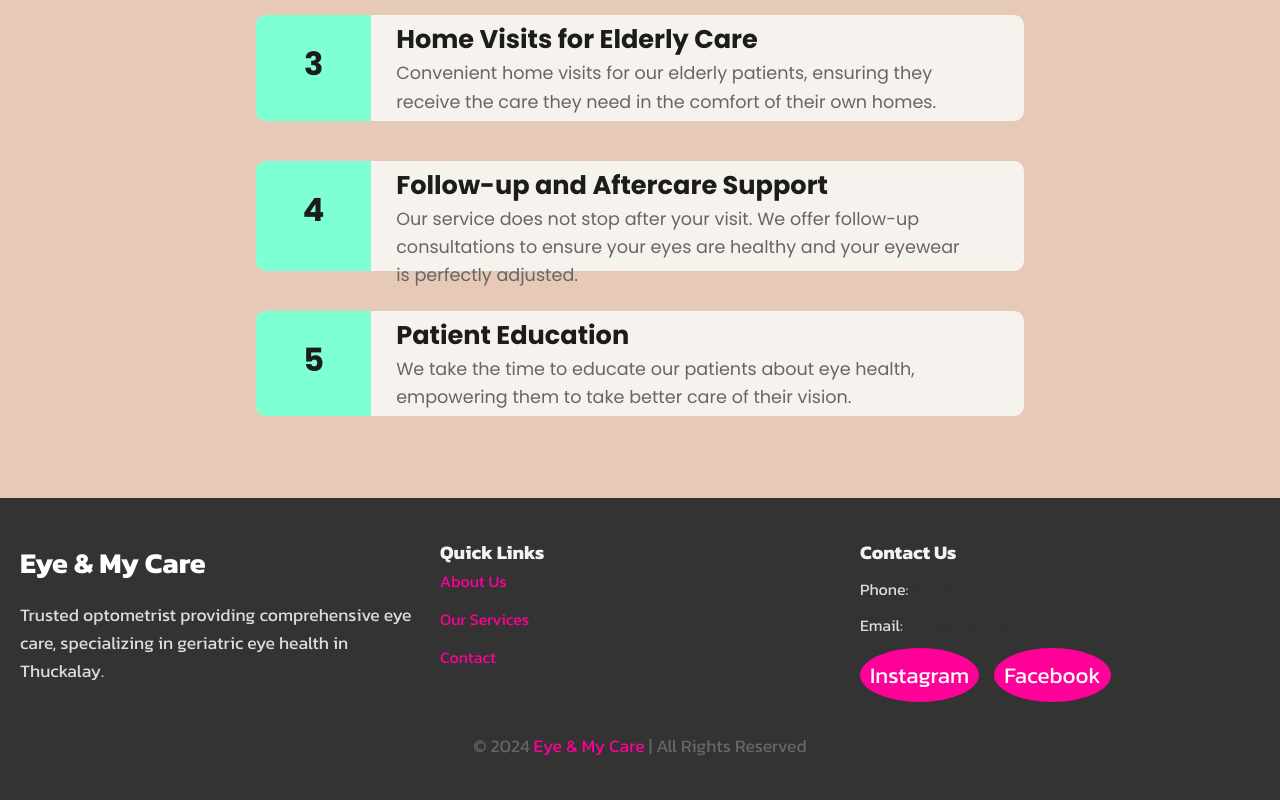
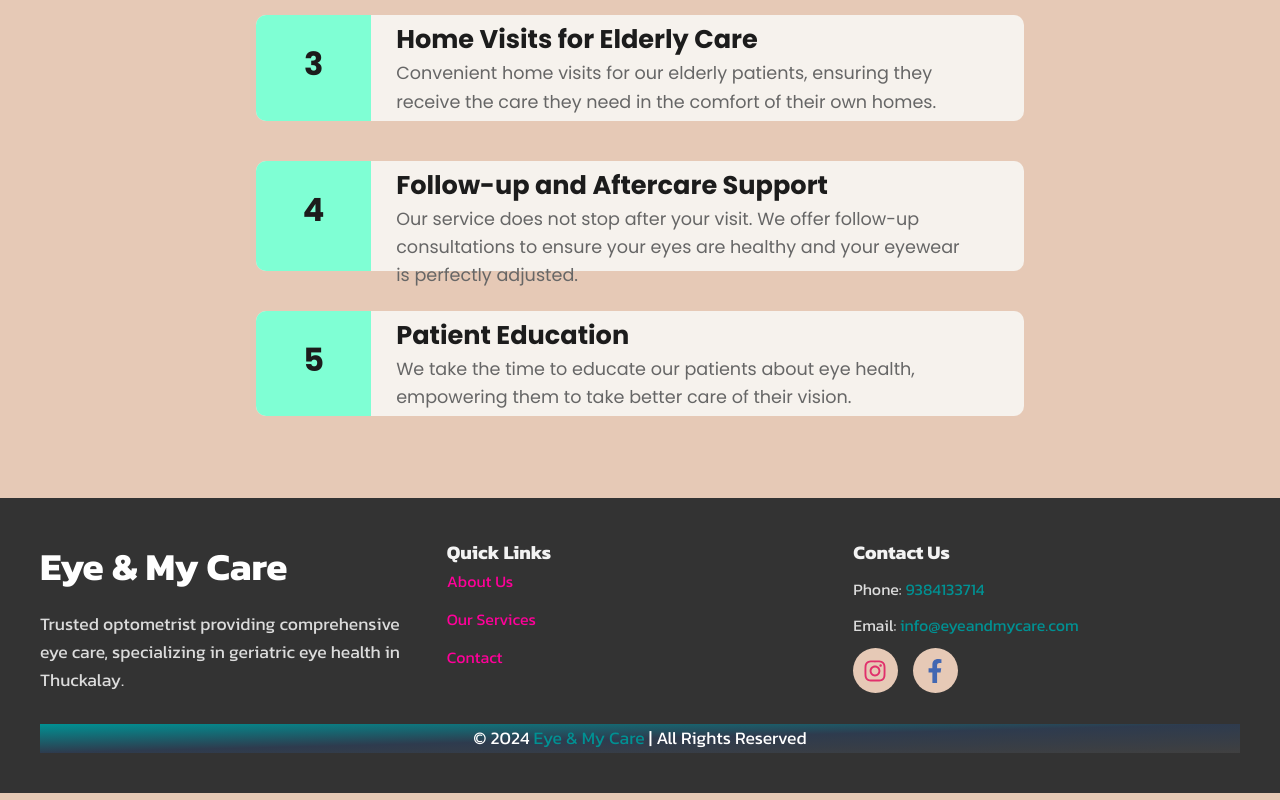
Before and after one commit to sam-sudar/OptoProject, a React (Vite) app in the folder EyeCare/: page / in a window 1280 px wide. Shown: the part 2912-3712 px from the top of the page. Built offline with nearby package versions, Linux system fonts and the light colour scheme.

Commit message:
Animations_part2

```diff
--- a/EyeCare/src/main.jsx
+++ b/EyeCare/src/main.jsx
@@ -11,7 +11,13 @@ import Contacts from "./routes/contact.jsx";
 import AOS from "aos";
 import "aos/dist/aos.css";
 
-AOS.init({ duration: 1000, once: true });
+AOS.init({
+  once: true,
+  duration: 1200, // Global duration for all animations
+  easing: "ease-in-out-back", // Smooth easing effect
+  offset: 200, // Trigger animation earlier/later (adjust based on needs)
+  delay: 100,
+});
 
 const router = createBrowserRouter([
   {
--- a/EyeCare/src/routes/Home/Footer.jsx
+++ b/EyeCare/src/routes/Home/Footer.jsx
@@ -1,4 +1,5 @@
 import "./footer.css"; // Import the CSS file for styling
+import { FaInstagram, FaFacebookF } from "react-icons/fa"; // Import social icons
 
 const Footer = () => {
   const schemaData = {
@@ -79,15 +80,16 @@ const Footer = () => {
             </a>
           </p>
 
+          {/* Social Icons */}
           <div className="social-icons">
             <a
-              href="https://instagram.com/eye_n_my_care"
+              href="https://www.instagram.com/eye_n_my_care"
               target="_blank"
               rel="noopener noreferrer"
               className="social-icon"
               title="Follow us on Instagram"
             >
-              Instagram
+              <FaInstagram size={24} color="#E1306C" />
             </a>
             <a
               href="https://www.facebook.com/eyeandmycare"
@@ -96,7 +98,7 @@ const Footer = () => {
               className="social-icon"
               title="Follow us on Facebook"
             >
-              Facebook
+              <FaFacebookF size={24} color="#4267B2" />
             </a>
           </div>
         </section>
--- a/EyeCare/src/routes/Home/ScopeContent.jsx
+++ b/EyeCare/src/routes/Home/ScopeContent.jsx
@@ -8,7 +8,7 @@ export default function ScopeContent() {
     <div className="scpContent-main">
       <h1 id="scpContent-h1">Scope of Services Provided</h1>
       <div className="scpContent-box">
-        <div>
+        <div data-aos="zoom-in" data-aos-duration="1500">
           <img
             className="scpContent-img"
             src={oldEye}
@@ -20,7 +20,7 @@ export default function ScopeContent() {
             comfort in later years.
           </p>
         </div>
-        <div>
+        <div data-aos="zoom-in" data-aos-duration="1500">
           <img
             className="scpContent-img"
             src={glasses}
@@ -32,7 +32,7 @@ export default function ScopeContent() {
             accessory, we got you covered.
           </p>
         </div>
-        <div>
+        <div data-aos="zoom-in" data-aos-duration="1500">
           <img
             className="scpContent-img"
             src={eyeChart}
@@ -44,7 +44,7 @@ export default function ScopeContent() {
             potential issues, safeguarding your sight.
           </p>
         </div>
-        <div>
+        <div data-aos="zoom-in" data-aos-duration="1500">
           <img
             className="scpContent-img"
             src={lens}
--- a/EyeCare/src/routes/Home/footer.css
+++ b/EyeCare/src/routes/Home/footer.css
@@ -2,7 +2,7 @@
 .footer {
   background: #333333; /* Black to Blue gradient */
   color: white;
-  padding: 40px 20px;
+  padding: 40px;
   font-family: "Kanit", sans-serif;
 }
 
@@ -23,7 +23,7 @@
 
 .footer-logo a {
   color: white;
-  font-size: 1.8rem;
+  font-size: 2.4rem;
   font-weight: bold;
   text-decoration: none;
   transition: color 0.3s ease;
@@ -70,15 +70,25 @@
   margin: 10px 0;
 }
 
+.footer-right p a {
+  color: #009193;
+}
+
+.footer-right p a:hover {
+  color: #fff;
+}
+
 .social-icons {
   display: flex;
   gap: 15px;
 }
 
 .social-icons a {
+  width: 45px;
+  height: 45px;
   color: white;
-  background-color: #ff0099; /* Pink background */
-  border-radius: 50%;
+  background-color: #e6c9b6; /* Pink background */
+  border-radius: 50px;
   padding: 10px;
   font-size: 1.4rem;
   text-decoration: none;
@@ -94,11 +104,16 @@
   text-align: center;
   margin-top: 30px;
   font-size: 0.9rem;
-  color: #f3f3f3;
+  color: #fff;
+  background: linear-gradient(to bottom right, #009193, #2e3b4e, #404040);
+}
+
+.footer-bottom > p {
+  color: #fff;
 }
 
 .footer-bottom a {
-  color: #ff0099;
+  color: #009193;
   text-decoration: none;
 }
 
--- a/EyeCare/src/routes/services.css
+++ b/EyeCare/src/routes/services.css
@@ -14,13 +14,13 @@
 }
 
 .services-header h1 {
-  font-size: 2.8rem;
+  font-size: 3rem;
   color: #2b4c7e;
 }
 
 .services-header p {
   font-size: 1.2rem;
-  color: #3f3944;
+  color: #1c1c1c;
   max-width: 600px;
   margin: 10px auto;
 }
@@ -35,6 +35,8 @@
 
 .service-item {
   background-color: #e6c9b6;
+
+  background: linear-gradient(to bottom right, #009193, #2e3b4e, #404040);
   border-radius: 8px;
   padding: 20px;
   transition: transform 0.3s ease;
@@ -43,13 +45,13 @@
 
 .service-item h2 {
   font-size: 1.8rem;
-  color: #1c1c1c;
+  color: #f6f2ed;
   margin-bottom: 10px;
 }
 
 .service-item p {
   font-size: 1rem;
-  color: #333;
+  color: #fff;
 }
 
 .service-item:hover {
--- a/EyeCare/src/routes/services.jsx
+++ b/EyeCare/src/routes/services.jsx
@@ -7,7 +7,7 @@ export default function ServicesPage() {
       <Navbar />
       <div className="services-container">
         <section className="services-header">
-          <h1>Our Services</h1>
+          <h1>OUR SERVICES</h1>
           <p>
             At Eye & My Care Optics, we offer a range of professional services
             aimed at providing the best care for your vision and eye health.
@@ -15,7 +15,7 @@ export default function ServicesPage() {
             have got you covered.
           </p>
         </section>
-        <section className="service-">
+        <section className="service-list">
           <div className="service-item">
             <h2>Eye Testing</h2>
             <p>
```
